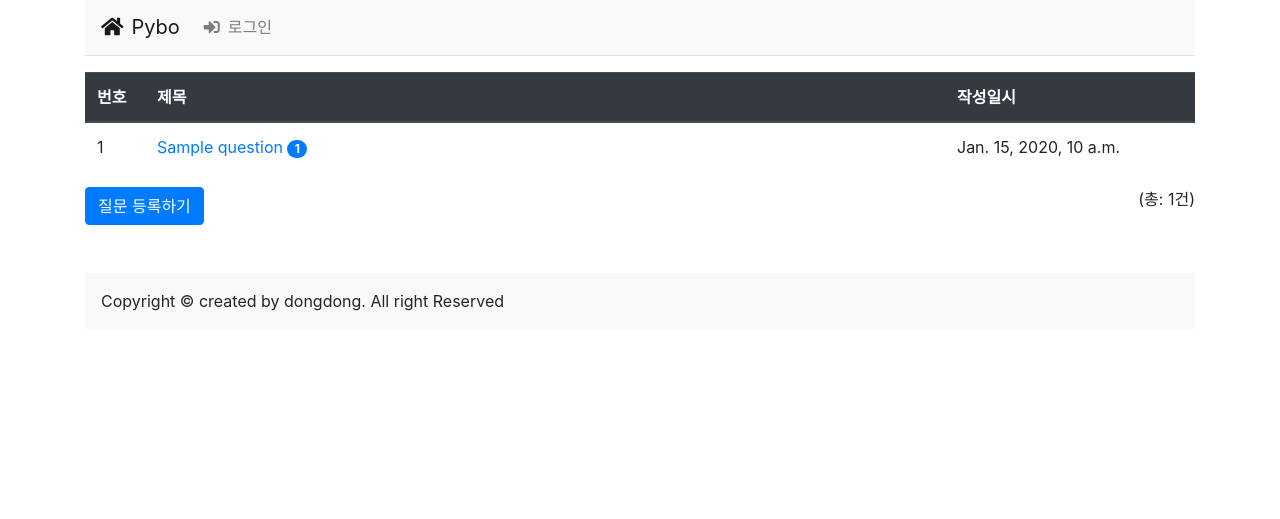
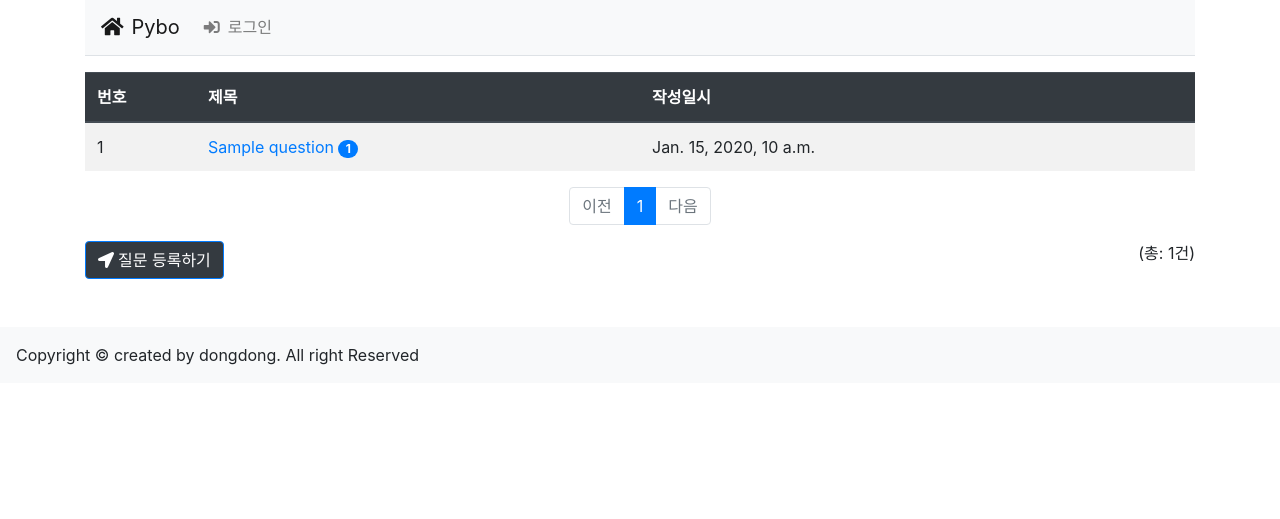
Before and after one commit to kimvjgd/pybo_site_git, a Django app: template templates/pybo/question_list.html in a window 1280 px wide. Shown: the part 225-744 px from the top of the page. Run offline with Django 4.2, Linux system fonts and the light colour scheme; the template is opened without the code that fills it: most values are stand-ins (such as "Sample title", 1, 10 or a date in 2020); some libraries are stand-ins or nearby versions.

Commit message:
today last commit

```diff
--- a/config/settings.py
+++ b/config/settings.py
@@ -25,7 +25,7 @@ SECRET_KEY = 'django-insecure-)ka05tm*&5a5!lsk2(!an)$d)vd-*d3=+d1n#ahi157#!go=w!
 # SECURITY WARNING: don't run with debug turned on in production!
 DEBUG = True
 
-ALLOWED_HOSTS = []
+ALLOWED_HOSTS = ['127.0.0.1', 'localhost', '172.30.1.17', '172.30.1.53']
 
 
 # Application definition
--- /dev/null
+++ b/templates/pagination.html
@@ -0,0 +1,42 @@
+<!-- 페이징처리 시작 -->
+<ul class="pagination justify-content-center">
+    <!-- 이전페이지 -->
+    {% if page_obj.has_previous %} <li class="page-item">
+    <a class="page-link"
+    href="?page={{ page_obj.previous_page_number }}">이전</a>
+            </li>
+            {% else %}
+            <li class="page-item disabled">
+    <a class="page-link" tabindex="-1" aria-disabled="true" href="#"> 이전</a>
+            </li>
+            {% endif %}
+  <!-- 페이지리스트 -->
+  {% for page_number in page_obj.paginator.page_range %}
+  {% if page_number >= page_obj.number|add:-5 and page_number <= page_obj.number|add:5 %}
+
+  {% if page_number == page_obj.number %}
+  <li class="page-item active" aria-current="page">
+  <a class="page-link"
+  href="?page={{ page_number }}">{{ page_number }}</a>
+      </li>
+      {% else %}
+      <li class="page-item">
+  <a class="page-link"
+  href="?page={{ page_number }}">{{ page_number }}</a>
+  </li>
+      {% endif %}
+      {% endif %}
+  {% endfor %}
+  <!-- 다음페이지 -->
+  {% if page_obj.has_next %} <li class="page-item">
+    <a class="page-link"
+    href="?page={{ page_obj.next_page_number }}">다음</a>
+    </li>
+    {% else %}
+    <li class="page-item disabled">
+    <a class="page-link" tabindex="-1" aria-disabled="true" href="#"> 다음</a>
+    </li>
+            {% endif %}
+        </ul>
+    <!-- 페이징처리 끝 -->
+    </div>
--- a/templates/pybo/question_list.html
+++ b/templates/pybo/question_list.html
@@ -3,21 +3,24 @@
 <!-- 오버라이딩 같은 기능 -->
 {% block content %}
 
-<table class="table">
+<table class="table table-striped table-hover">
   <thead>
     <tr class="thead-dark">
-      <th style="width: 60px">번호</th>
-      <th>제목</th>
-      <th style="width: 250px">작성일시</th>
+      <th style="width: 10%">번호</th>
+      <th style="width: 40%">제목</th>
+      <th style="width: 50%">작성일시</th>
     </tr>
   </thead>
   <tbody>
     {% if question_list %} {% for question in question_list %}
     <tr>
-      <td>{{forloop.counter}}</td>
+      <!-- <td>{{forloop.counter}}</td> -->
+      <td>{{question.id}}</td>
       <td>
         <a href="{% url 'pybo:detail' question.id %}">{{question.subject}}</a>
+        {% if question.answer_set.count > 0 %}
         <span class="badge badge-pill badge-primary">{{question.answer_set.count}}</span>
+        {% endif %}
       </td>
       <td>{{question.create_date}}</td>
     </tr>
@@ -28,10 +31,13 @@
     {% endif %}
   </tbody>
 </table>
+{% include 'pagination.html' with page_obj=question_list%}
 <div class="clearfix">
   <div class="float-left">
-    <a href="{% url 'pybo:question_create' %}" class="btn btn-primary"> 질문 등록하기</a>
+    <a href="{% url 'pybo:question_create' %}" class="btn btn-primary bg-dark"
+      ><i class="fas fa-location-arrow pr-1"></i>질문 등록하기</a
+    >
   </div>
-  <div class="text-right float-right">(총: {{total_count}}건)</div>
+  <div class="text-right float-right">(총: {{question_list.paginator.count}}건)</div>
 </div>
 {% endblock content %}
```
Also changed, not shown: pybo/templatetags/pybo_filter.py (added, +7 -0 lines), db.sqlite3.
